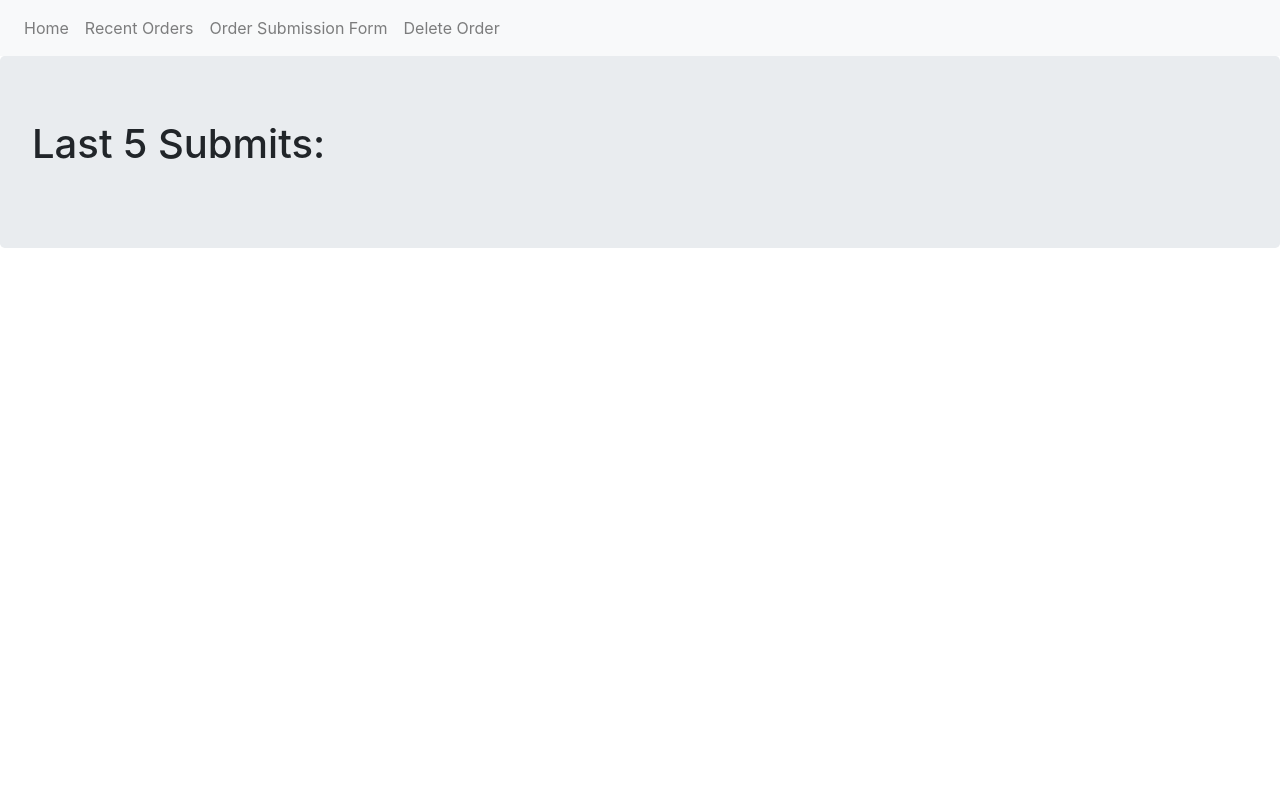
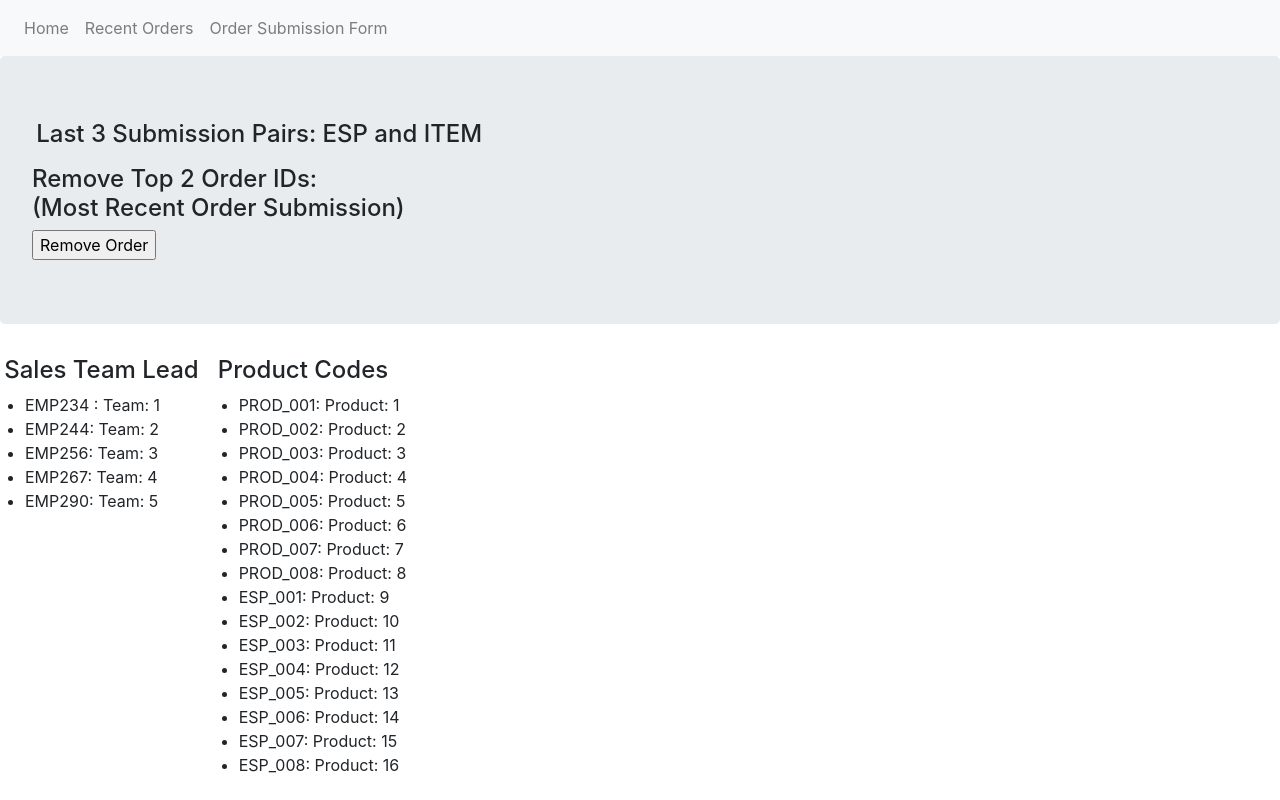
Before and after one commit to Korenak/tek-korenak-cap1, a Flask app: page /list in a window 1280 px wide. Run offline with Flask 2, Linux system fonts and the light colour scheme; data that the repository does not hold is empty; some libraries are stand-ins or nearby versions.

Commit message:
normalized app output to database. Altered existing pages and forms

```diff
--- a/korenak_andrew_cap1/app.py
+++ b/korenak_andrew_cap1/app.py
@@ -19,31 +19,32 @@ app.config['SQLALCHEMY_DATABASE_URI'] = conn
 db = SQLAlchemy(app)
 
 
-#class for sitesales table generation
-class sitesales(db.Model):
-    __tablename__ = 'sitesales'
+#class for site_normal table generation
+
+''' Attempt at Normal form output for database'''
+
+class site_normal(db.Model):
+    __tablename__ = 'site_normal'
 
 
     id = db.Column(db.Integer,primary_key = True)
     sales_year = db.Column(db.Integer)
     sales_week = db.Column(db.Integer)
-    sales_team= db.Column(db.Text)
-    prod_code= db.Column(db.Text)
-    prod_sold = db.Column(db.Integer)
-    esp_code= db.Column(db.Text)
-    esp_sold= db.Column(db.Integer)
-# Stretch goal: foreign keys
-#
-    def __init__(self,id,sales_year,sales_week,sales_team,prod_code,prod_sold,esp_code,esp_sold):
+    emp_id= db.Column(db.Integer)
+    item_id= db.Column(db.Integer)
+    number_sold = db.Column(db.Integer)
+
+    def __init__(self,id,sales_year,sales_week,emp_id,item_id,number_sold):
         self.sales_year = sales_year
         self.sales_week = sales_week
-        self.sales_team = sales_team
-        self.prod_code = prod_code
-        self.prod_sold = prod_sold
-        self.esp_code = esp_code
-        self.esp_sold = esp_sold
+        self.emp_id = emp_id
+        self.item_id = item_id
+        self.number_sold = number_sold
+
 
 db.create_all()
+
+
 
 #######################################SITE############################
 
@@ -54,43 +55,63 @@ def index():
 
 # order submission page
 @app.route('/add', methods=['GET', 'POST'])
+
 def weeklysubmit():
     form = SubmitForm()
 
     if form.validate_on_submit():
-        id= sitesales.id
+        id= site_normal.id
         sales_year = form.formyear.data
         week = form.formweek.data
         emp = form.emp.data
         prod = form.prod.data
         numsold = form.numsold.data
-        esp_sold = form.warrantysold.data
+        numsold2 = form.warrantysold.data
         condition = True
-#Since there is only one ESP matched to each PROD. Match them here to reduce
-# number of form boxes and prevent user error. output correct esp to MySQL server
+#Taking form box input and matching to normal id values for db normalization
         if  prod == "PROD_001":
-            esp = "ESP_001"
+            normprod = 1
+            normprod2 = 9
         if  prod == "PROD_002":
-            esp = "ESP_002"
+            normprod = 2
+            normprod2 = 10
         if prod == "PROD_003":
-            esp = "ESP_003"
+            normprod = 3
+            normprod2 = 11
         if  prod == "PROD_004":
-            esp = "ESP_004"
+            normprod = 4
+            normprod2 = 12
         if  prod == "PROD_005":
-            esp = "ESP_005"
+            normprod = 5
+            normprod2 = 13
         if  prod == "PROD_006":
-            esp = "ESP_006"
+            normprod = 6
+            normprod2 = 14
         if  prod == "PROD_007":
-            esp = "ESP_007"
+            normprod = 7
+            normprod2 = 15
         if  prod == "PROD_008":
-            esp = "ESP_008"
+            normprod = 8
+            normprod2 = 16
+        if  emp == "EMP234":
+            normemp = 1
+        if  emp == "EMP244":
+            normemp = 2
+        if  emp == "EMP256":
+            normemp = 3
+        if  emp == "EMP267":
+            normemp = 4
+        if  emp == "EMP290":
+            normemp = 5
 # try to add to database
         try:
-            a = sitesales(id,sales_year, week, emp, prod, numsold, esp, esp_sold)
+            a = site_normal(id,sales_year, week, normemp, normprod, numsold)
+            b =site_normal(id,sales_year, week, normemp, normprod2, numsold2)
             db.session.add(a)
+            db.session.add(b)
             db.session.commit()
 # sucess flash message
-            flash(f"For Week {week}, {sales_year}: {numsold} units of {prod} with {esp_sold} {esp}s has been applied to team {emp}.")
+            flash(f"For Week {week}, {sales_year}: {numsold} units of {prod} with {numsold2} Service Plans applied to team {emp}.")
             return redirect(url_for('weeklysubmit'))
 # if try fails
         except:
@@ -98,36 +119,31 @@ def weeklysubmit():
             flash("Operation Failed Successfully")
     return render_template('weeklysubmit.html', form=form )
 
+
+
+
 # Recent orders page
-@app.route('/list')
+@app.route('/list', methods=['GET', 'POST'])
 def prod_list():
-# display last 5 entires in sitsales by ID
-    last5= sitesales.query.order_by(sitesales.id.desc()).limit(5)
-
-    return render_template('prod_list.html', last5=last5 )
-
-# delete order page
-@app.route('/delete', methods=['GET', 'POST'])
-def delorder():
     form = DelForm()
-
+    last6= site_normal.query.order_by(site_normal.id.desc()).limit(6)
     if form.validate_on_submit():
+        last2= site_normal.query.order_by(site_normal.id.desc()).limit(2)
 #try statement
         try:
-            id = form.id.data
-            order = sitesales.query.get(id)
-            db.session.delete(order)
-            db.session.commit()
+            for x in last2:
+                db.session.delete(x)
+                db.session.commit()
 # success flash message
-            flash(f"Order: {id}, successfully deleted")
-            return redirect(url_for('delorder'))
+            flash(f"Most Recent Order Pair Deleted")
+            return redirect(url_for('prod_list'))
 #if try fails
         except:
 # fail flash message
             flash("Please select an Order ID that exists.")
-            return redirect(url_for('delorder'))
+            return redirect(url_for('prod_list'))
 
-    return render_template('delete.html', form=form )
+    return render_template('prod_list.html', form=form, last6=last6)
 
 
 if __name__ == '__main__':
--- a/korenak_andrew_cap1/forms.py
+++ b/korenak_andrew_cap1/forms.py
@@ -12,9 +12,8 @@ class SubmitForm(FlaskForm):
 # Year Input box for site will only display current year and current year -1
 # This prevents unexpected years being added, and will adjust automatically over time
     formyear = SelectField('Year:', choices = (date.year,date.year-1),coerce=int, validators = [InputRequired()])
-# 0-51 (52) weeks in the year define choice for formweek select field
-    week= range(52)
-    formweek = SelectField('Week:', choices = week, coerce=int)
+# 0-51 (52) weeks in the year
+    formweek =IntegerField('Sales Week: 0-51', validators=[InputRequired(),NumberRange(min=0, max=51)])
 # define choices emp selectfield
     team = ("EMP234","EMP244","EMP256","EMP267","EMP290")
     emp = SelectField('Sales Team:', choices = team , validators=[InputRequired()])
@@ -22,14 +21,14 @@ class SubmitForm(FlaskForm):
     prodcode = ("PROD_001","PROD_002","PROD_003","PROD_004","PROD_005","PROD_006","PROD_007","PROD_008")
     prod= SelectField('Product:', choices = prodcode, validators=[InputRequired()])
 # Numsold integer box, require input require number 0 or higher
-    numsold=IntegerField('Num. Sold:', validators=[InputRequired(),NumberRange(min=0, message='Must enter a non-negative number')])
+    numsold=IntegerField('Num. Sold:', validators=[InputRequired(),NumberRange(min=0, max=999)])
 # esp sold box require input require greater than or equal to 0
-    warrantysold=IntegerField('Num. ESP Sold:', validators=[InputRequired(),NumberRange(min=0, message='Must enter a non-negative number')])
+    warrantysold=IntegerField('Num. ESP Sold:', validators=[InputRequired(),NumberRange(min=0, max=999)])
 # finally the submit button
     submit = SubmitField('Submit Record:')
 
 # For form on the delete page
 class DelForm(FlaskForm):
 # require that ID must be provided, be non negative, and exist within our db
-    id = IntegerField('Order ID:', validators=[InputRequired(),NumberRange(min=0, message='Must enter a non-negative number')])
+#    id = IntegerField('Order ID:', validators=[InputRequired(),NumberRange(min=0, message='Must enter a non-negative number')])
     submit = SubmitField('Remove Order')
--- a/korenak_andrew_cap1/templates/base.html
+++ b/korenak_andrew_cap1/templates/base.html
@@ -15,7 +15,7 @@
       <a class="nav-item nav-link" href="{{ url_for('index') }}">Home</a>
       <a class="nav-item nav-link" href="{{ url_for('prod_list') }}">Recent Orders</a>
       <a class="nav-item nav-link" href="{{ url_for('weeklysubmit') }}">Order Submission Form</a>
-      <a class="nav-item nav-link" href="{{ url_for('delorder') }}">Delete Order</a>
+
 
     </div>
 </nav>
--- a/korenak_andrew_cap1/templates/delete.html
+++ b/korenak_andrew_cap1/templates/delete.html
@@ -4,7 +4,7 @@
     <h4>Remove Submitted Order</h4>
     <form method="POST">
       {{ form.hidden_tag() }}
-      {{ form.id.label }} {{ form.id() }}
+
       {{ form.submit() }}
     </form>
     {# Display flash messages, if any, for all pages #}
--- a/korenak_andrew_cap1/templates/prod_list.html
+++ b/korenak_andrew_cap1/templates/prod_list.html
@@ -1,15 +1,67 @@
 {% extends "base.html" %}
 {% block content %}
 <div class="jumbotron">
-  <h1>Last 5 Submits:</h1>
+  <div class="row">
+  <div class="column">
+    <h4>&nbsp&nbsp Last 3 Submission Pairs: ESP and ITEM</h4>
+    <ul>
+      {% for x in last6 %}
+      <p></p>
+      <li>ID: {{x.id}}&nbsp&nbsp Year: {{x.sales_year}}&nbsp&nbsp Week: {{x.sales_week}}&nbsp&nbsp Team: {{x.emp_id}}&nbsp&nbsp Product: {{x.item_id}}&nbsp&nbsp Num Sold: {{x.number_sold}}</li>
+      {% endfor %}
+  </div>
+
+  </div>
+    <h4>Remove Top 2 Order IDs:<br> (Most Recent Order Submission)</h4>
+    <form method="POST">
+      {{ form.hidden_tag() }}
+
+      {{ form.submit() }}
+    </form>
+    {# Display flash messages, if any, for all pages #}
+    {% with messages = get_flashed_messages() %}
+      {% if messages %}
+        <ul class='flashes'>
+        {% for message in messages %}<li>{{ message }}</li>
+        {% endfor %}
+        </ul>
+      {% endif %}
+    {% endwith %}
+</div>
+<div class="row">
+<div class="column">
+  <h4>&nbsp&nbsp Sales Team Lead</h4>
   <ul>
-    {% for x in last5  %}
-    <p></p>
-    <li>ID: {{x.id}}&nbsp&nbsp Year: {{x.sales_year}}&nbsp&nbsp Week: {{x.sales_week}}&nbsp&nbsp Team: {{x.sales_team}}&nbsp&nbsp Product: {{x.prod_code}}&nbsp&nbsp Num Sold: {{x.prod_sold}}&nbsp&nbsp Service Pkg: {{x.esp_code}}&nbsp&nbsp Num Sold: {{x.esp_sold}}</li>
-    {% endfor %}
-
-
+    <li>EMP234 : Team: 1</li>
+    <li>EMP244: Team: 2</li>
+    <li>EMP256: Team: 3</li>
+    <li>EMP267: Team: 4</li>
+    <li>EMP290: Team: 5</li>
+  </ul>
+</div>
+<div class="column">
+  <h4>&nbsp&nbsp Product Codes</h4>
+  <ul>
+    <li>PROD_001: Product: 1</li>
+    <li>PROD_002: Product: 2</li>
+    <li>PROD_003: Product: 3</li>
+    <li>PROD_004: Product: 4</li>
+    <li>PROD_005: Product: 5 </li>
+    <li>PROD_006: Product: 6</li>
+    <li>PROD_007: Product: 7</li>
+    <li>PROD_008: Product: 8</li>
+    <li>ESP_001: Product: 9</li>
+    <li>ESP_002: Product: 10</li>
+    <li>ESP_003: Product: 11</li>
+    <li>ESP_004: Product: 12</li>
+    <li>ESP_005: Product: 13 </li>
+    <li>ESP_006: Product: 14</li>
+    <li>ESP_007: Product: 15</li>
+    <li>ESP_008: Product: 16</li>
 
   </ul>
 </div>
+</div>
+
+<body/>
 {% endblock %}
```
Also changed, not shown: 1 other file.
